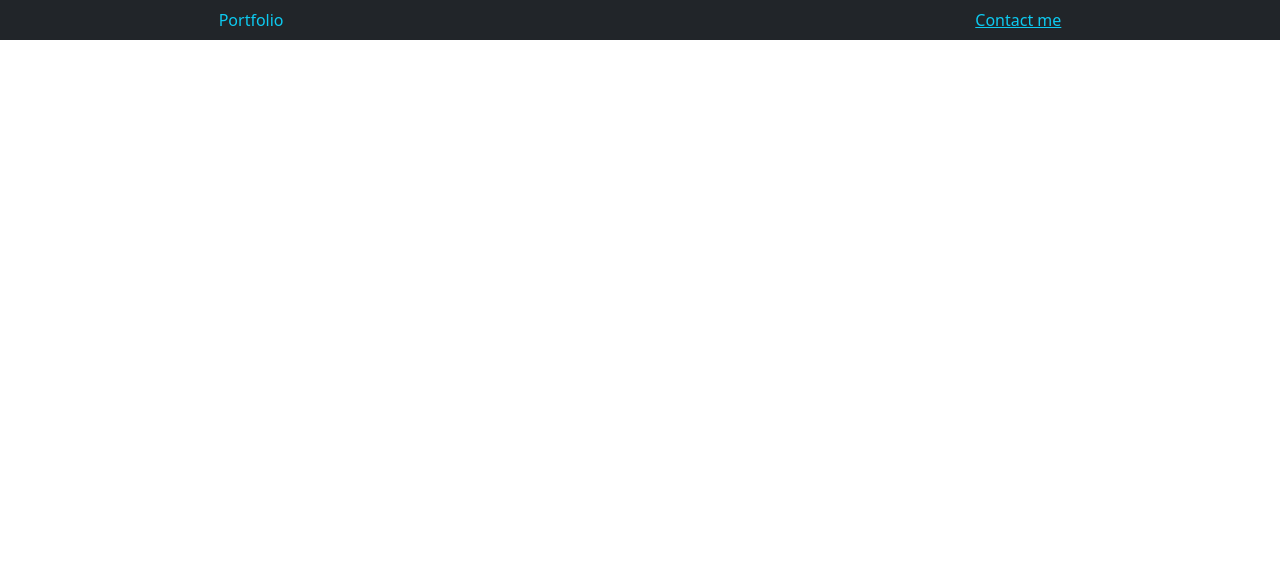
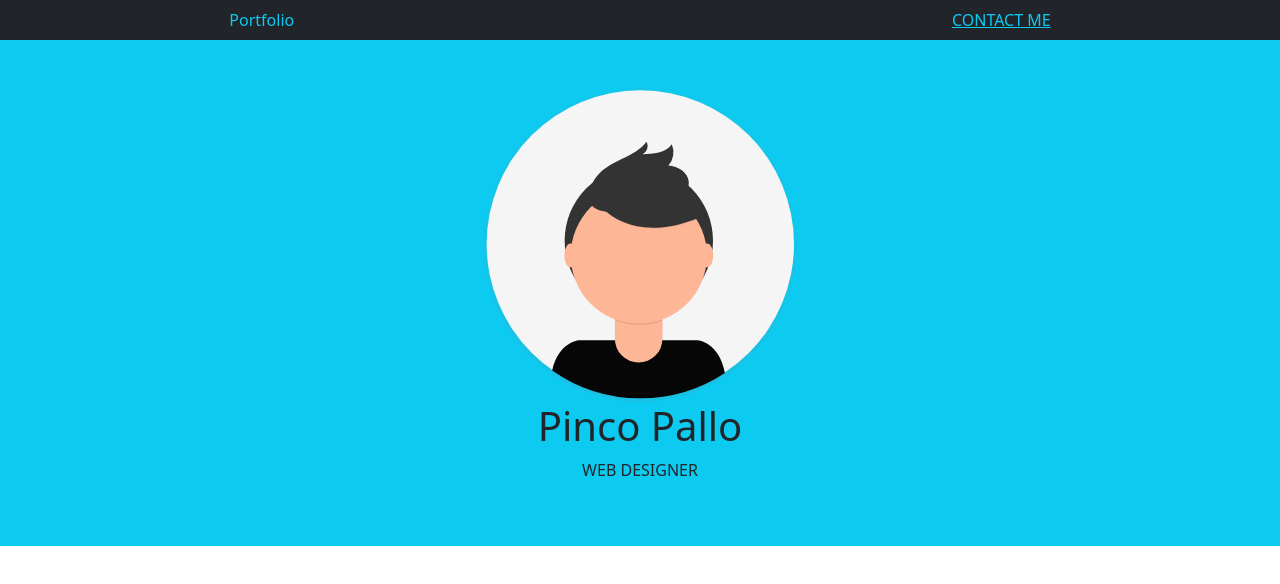
Before and after one commit to jml098/bootstrap-html-freelancer, a plain HTML site: page index.html in a window 1280 px wide. Drawn offline with nearby package versions, Linux system fonts and the light colour scheme.

Commit message:
Personal info section completed

```diff
--- a/index.html
+++ b/index.html
@@ -17,12 +17,12 @@
         <!-- Header -->
         <header>
             <div class="row">
-                <div class="col-12 bg-dark p-2 ">
-                    <div class="col-12 col-sm-10 col-lg-8 d-flex justify-content-between mx-auto">
+                <div class="bg-dark">
+                    <div class="col-12 col-sm-10 col-lg-8 d-flex justify-content-between mx-auto p-2 ">
                         <span>
                             <p class="text-info m-0">Portfolio</p>
                         </span>
-                        <span><a class="text-info m-0">Contact me</a></span>
+                        <span><a class="text-info m-0">CONTACT ME</a></span>
                     </div>
 
                 </div>
@@ -31,6 +31,16 @@
 
         <!-- Main content -->
         <main>
+
+            <!-- Personal Info -->
+            <div class="row">
+                <div class="col-12 text-center bg-info py-5">
+                    <img class="w-25" src="img/undraw_profile_pic_ic5t.svg" alt="Profile Picture">
+                    <h1>Pinco Pallo</h1>
+                    <p>WEB DESIGNER</p>
+                </div>
+            </div>
+
 
         </main>
 
```
